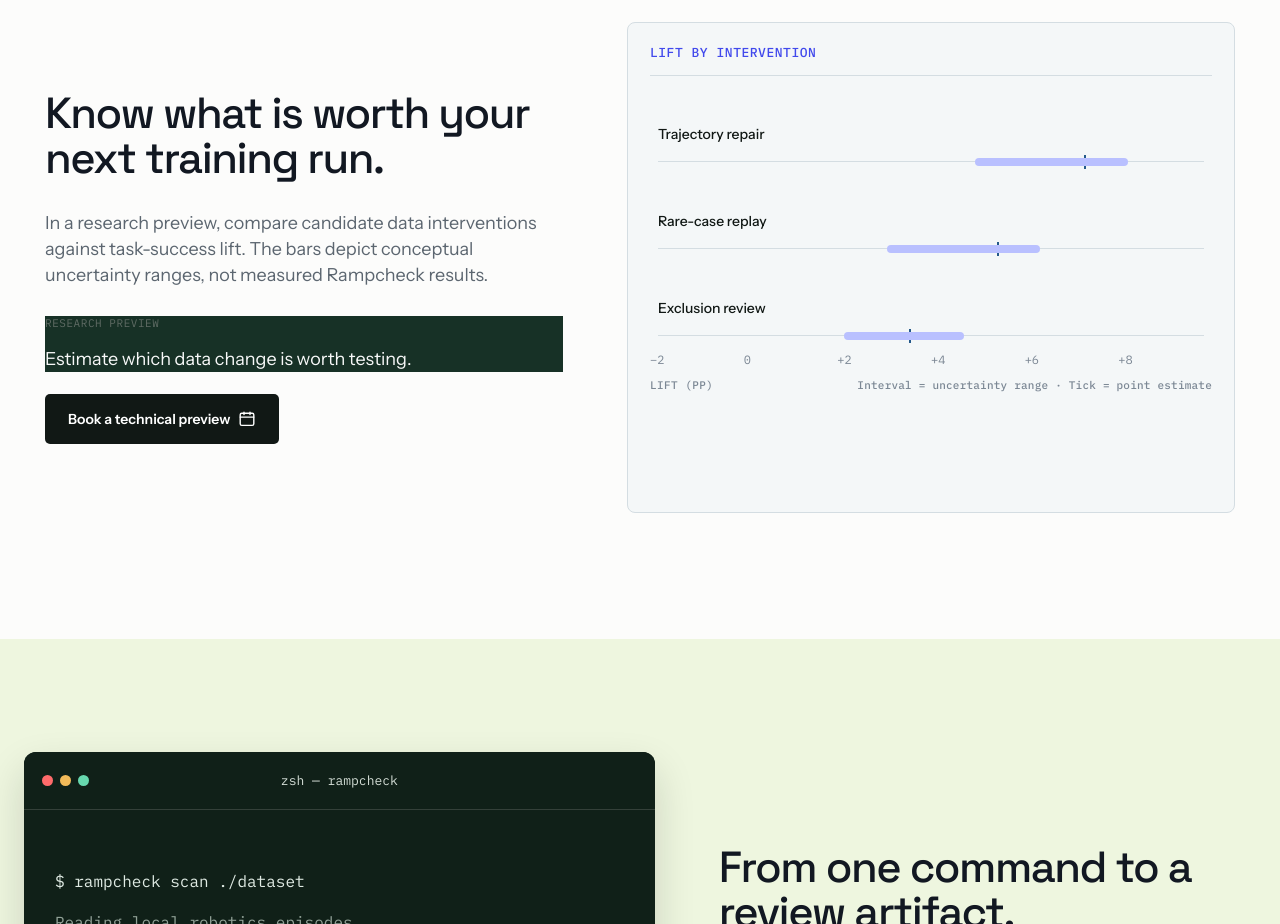
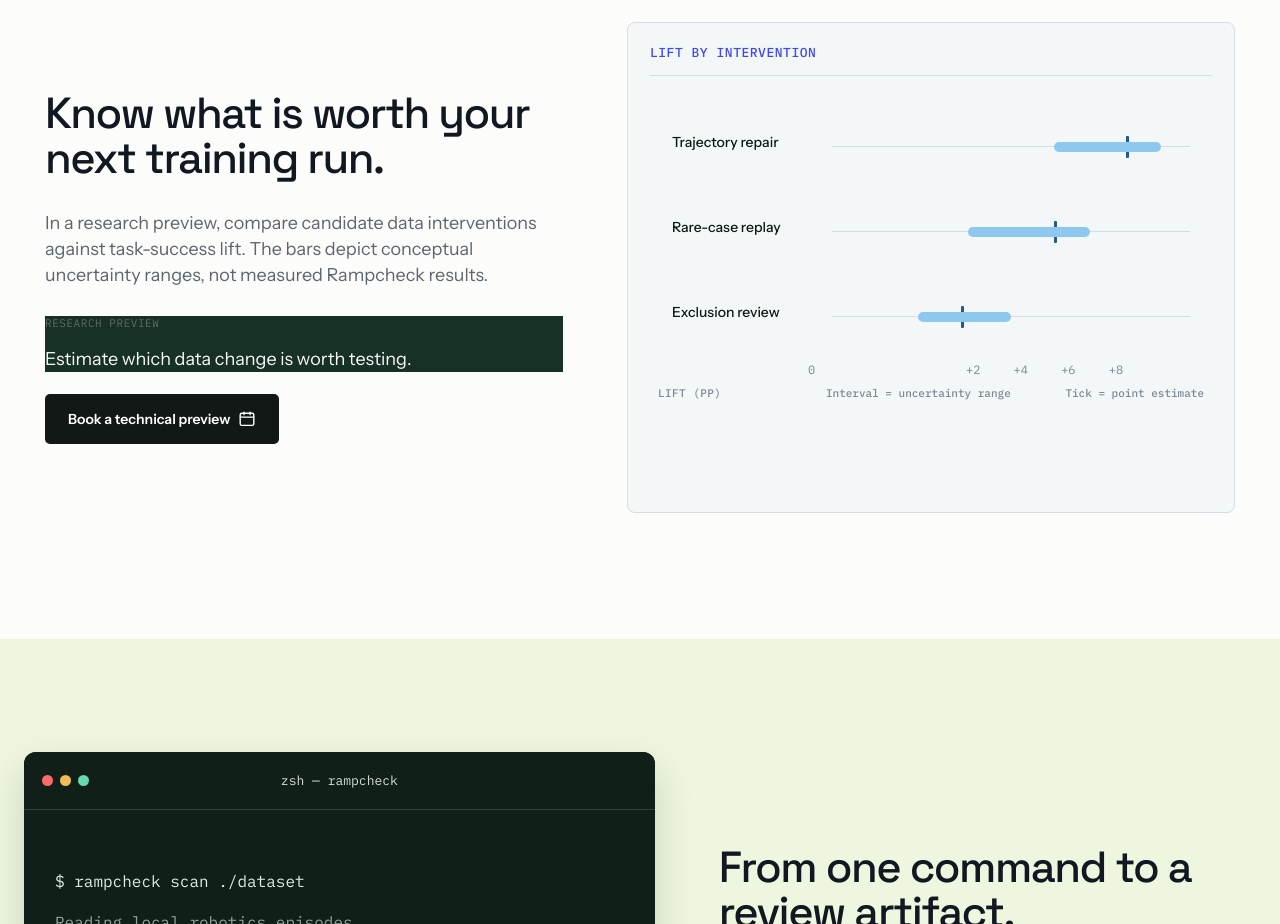
Before and after one commit to getrampcheck/rampcheck-website, a Next.js app in the folder rampcheck/: page / in a window 1280 px wide. Shown: the part 3740-4664 px from the top of the page. Built offline with nearby package versions, Linux system fonts and the light colour scheme.

Commit message:
Match the lift predictor chart to the V13 frame.
Use a 0 to +8 scale, sky-blue ranges, and a dark point-estimate tick.

```diff
--- a/rampcheck/app/globals.css
+++ b/rampcheck/app/globals.css
@@ -1020,35 +1020,37 @@ input {
 
 .lift-ranges b {
   position: absolute;
-  top: 0;
+  top: -4px;
   left: var(--tick);
-  width: 2px;
-  height: 14px;
+  width: 3px;
+  height: 22px;
+  border-radius: 1px;
   background: #24598a;
 }
 
 .lift-axis {
   display: grid;
-  grid-template-columns: repeat(6, 1fr);
-  margin-top: 8px;
+  grid-template-columns: 150px repeat(5, 1fr);
+  margin: 28px 8px 0 166px;
   color: #7b8794;
   font-family: var(--font-plex-mono), monospace;
   font-size: 12px;
 }
 
+.lift-axis span:first-child { margin-left: -8px; }
+
 .lift-panel .panel-foot {
-  display: flex;
-  justify-content: flex-end;
-  gap: 22px;
-  margin-top: 8px;
+  display: grid;
+  grid-template-columns: 150px 1fr auto;
+  gap: 18px;
+  margin: 6px 8px 0;
   color: #7b8794;
   font-size: 11px;
-  letter-spacing: 0.02em;
+  letter-spacing: 0;
   text-transform: none;
 }
 
-.lift-panel .panel-foot span {
-  margin-right: auto;
+.lift-panel .panel-foot span:first-child {
   letter-spacing: 0.04em;
   text-transform: uppercase;
 }
@@ -1185,11 +1187,21 @@ input {
 }
 
 .lift-ranges {
-  gap: 42px;
-  margin: 48px 8px 0 8px;
+  display: grid;
+  gap: 54px;
+  margin: 56px 22px 0 22px;
   padding: 0;
   list-style: none;
 }
+
+.lift-ranges li {
+  display: grid;
+  grid-template-columns: 148px minmax(0, 1fr);
+  align-items: center;
+  gap: 12px;
+}
+
+.lift-ranges span { margin: 0; }
 
 .lift-ranges span {
   display: block;
@@ -1217,12 +1229,12 @@ input {
 .lift-ranges i::after {
   content: "";
   position: absolute;
-  top: 3px;
+  top: 2px;
   left: var(--start);
   width: var(--width);
-  height: 8px;
+  height: 10px;
   border-radius: 99px;
-  background: #b9c0ff;
+  background: #8ec8ef;
 }
 
 .scan-panel pre {
--- a/rampcheck/app/page.tsx
+++ b/rampcheck/app/page.tsx
@@ -126,21 +126,21 @@ function EditorialSections() {
           <ul className="lift-ranges">
             <li>
               <span>Trajectory repair</span>
-              <i style={{ ["--start" as string]: "58%", ["--width" as string]: "28%" }}><b style={{ ["--tick" as string]: "78%" }} /></i>
+              <i style={{ ["--start" as string]: "62%", ["--width" as string]: "30%" }}><b style={{ ["--tick" as string]: "82%" }} /></i>
             </li>
             <li>
               <span>Rare-case replay</span>
-              <i style={{ ["--start" as string]: "42%", ["--width" as string]: "28%" }}><b style={{ ["--tick" as string]: "62%" }} /></i>
+              <i style={{ ["--start" as string]: "38%", ["--width" as string]: "34%" }}><b style={{ ["--tick" as string]: "62%" }} /></i>
             </li>
             <li>
               <span>Exclusion review</span>
-              <i style={{ ["--start" as string]: "34%", ["--width" as string]: "22%" }}><b style={{ ["--tick" as string]: "46%" }} /></i>
+              <i style={{ ["--start" as string]: "24%", ["--width" as string]: "26%" }}><b style={{ ["--tick" as string]: "36%" }} /></i>
             </li>
           </ul>
           <div className="lift-axis" aria-hidden="true">
-            <span>−2</span><span>0</span><span>+2</span><span>+4</span><span>+6</span><span>+8</span>
+            <span>0</span><span>+2</span><span>+4</span><span>+6</span><span>+8</span>
           </div>
-          <p className="panel-foot"><span>Lift (pp)</span> Interval = uncertainty range · Tick = point estimate</p>
+          <p className="panel-foot"><span>Lift (pp)</span><span>Interval = uncertainty range</span><span>Tick = point estimate</span></p>
         </figure>
       </section>
 
```
